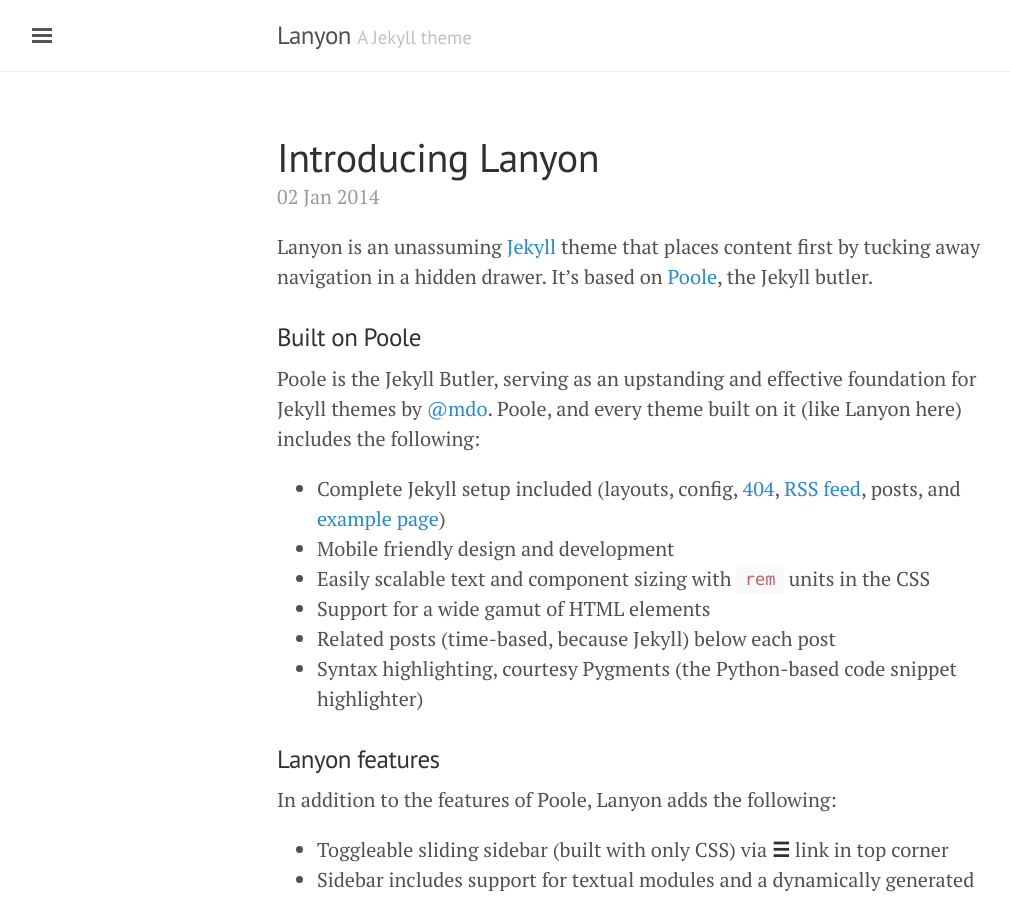
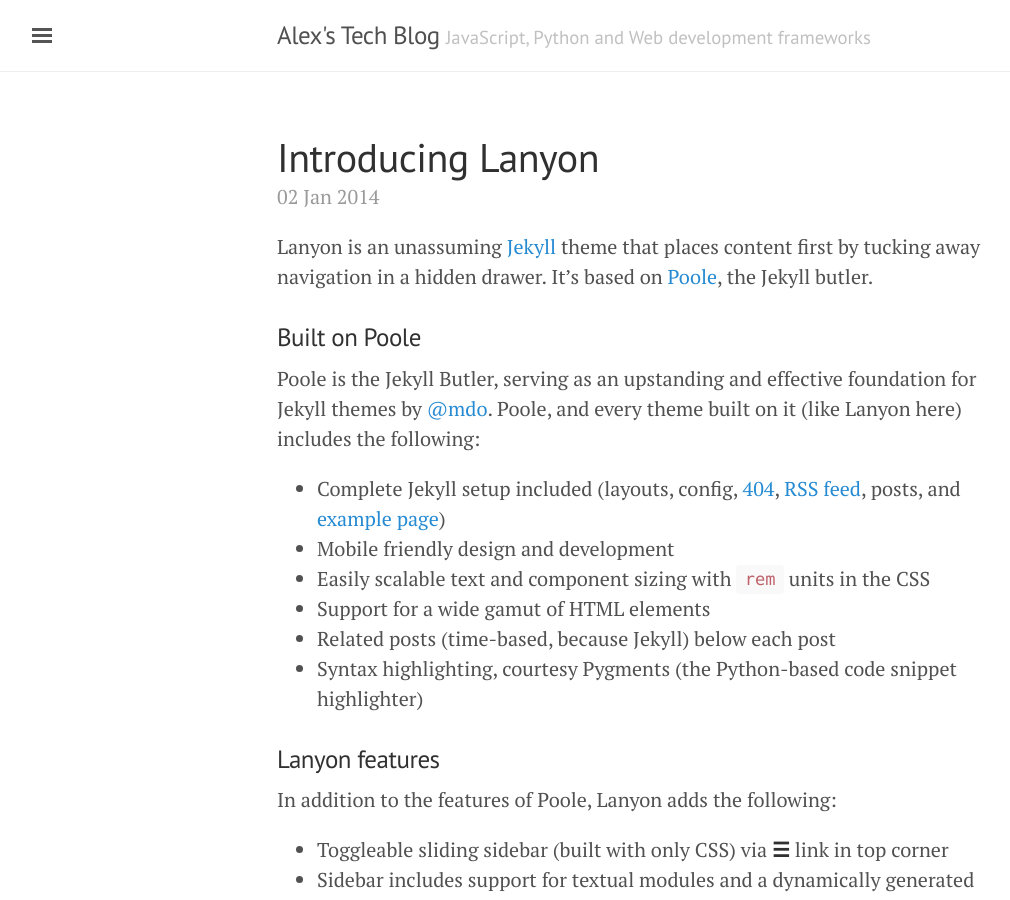
Before and after one commit to gtopia/gtopia.github.io, a Jekyll site: the page built from index.html, in a window 1280 px wide and 900 px high. Shown: the whole window, without its empty margins (3-1013 px from the left). Built offline with Jekyll 4.4.1, drawn with Linux system fonts in a browser that asks for light colours; the list of posts is cut into pages by our own code.

Commit message:
Update config and readme.

```diff
--- a/_config.yml
+++ b/_config.yml
@@ -1,22 +1,20 @@
 # Permalinks
 #
 # Use of `relative_permalinks` ensures post links from the index work properly.
-permalink:           pretty
-relative_permalinks: true
+permalink           : pretty
+# relative_permalinks: true
 
 # Setup
-title:               Lanyon
-tagline:             'A Jekyll theme'
-description:         'A reserved <a href="http://jekyllrb.com" target="_blank">Jekyll</a> theme that places the utmost gravity on content with a hidden drawer. Made by <a href="https://twitter.com/mdo" target="_blank">@mdo</a>.'
-url:                 http://lanyon.getpoole.com
-baseurl:             ''
-paginate:            5
+title               : Alex's Tech Blog
+tagline             : 'JavaScript, Python and Web development frameworks'
+description         : 'Articles of web development'
+url                 : http://gtopia.github.io/
+baseurl             : ''
+paginate            : 5
 
 # About/contact
-author:
-  name:              Mark Otto
-  url:               https://twitter.com/mdo
-  email:             markdotto@gmail.com
+author              : Alex Gao
+name                : 'Alex Gao'
 
 # Custom vars
-version:             1.0.0
+version             :             0.1.0
```
Also changed, not shown: README.md.
